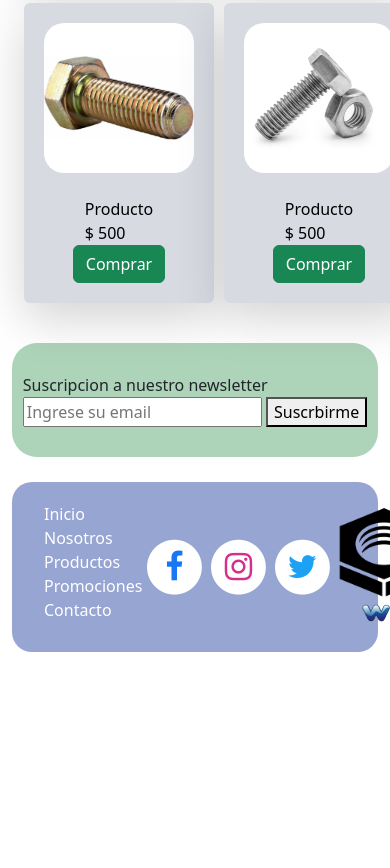
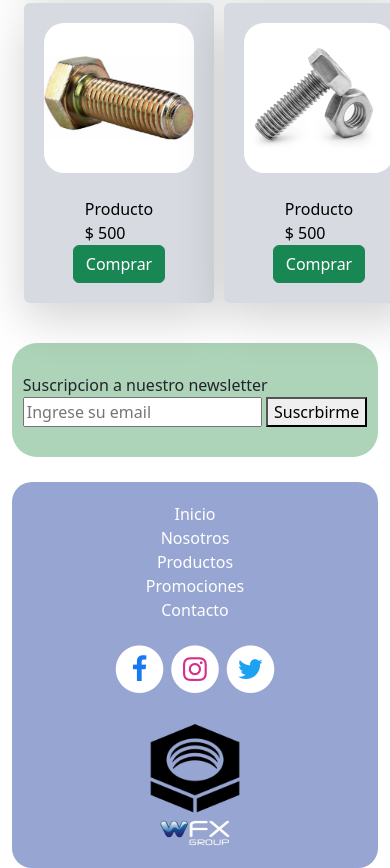
Before and after one commit to thelaw2k/curso_dw, a website: page index.html in a window 390 px wide. Shown: the part 1943-2811 px from the top of the page. Before the commit the page ends 2595 px from the top, so only its background shows below. Drawn offline with nearby package versions, Linux system fonts and the light colour scheme.

Commit message:
Arreglando Footer que se desacomodaba a los 500px

```diff
--- a/index.html
+++ b/index.html
@@ -103,17 +103,17 @@
 
             <div class="pie__logosSociales">
                 <span class="fa-stack fa-lg">
-                    <i class="fa fa-circle fa-stack-2x fa-inverse"></i>
-                    <i class="fa fa-facebook btn__facebook fa-stack-1x"></i>
+                    <a href="https://www.facebook.com/"><i class="fa fa-circle fa-stack-2x fa-inverse"></i>
+                    <i class="fa fa-facebook btn__facebook fa-stack-1x"></i></a>
                 </span>
                 <span class="fa-stack fa-lg">
-                    <i class="fa fa-circle fa-stack-2x fa-inverse"></i>
-                    <i class="fa fa-instagram btn__instagram fa-stack-1x"></i>
+                    <a href="https://www.instagram.com/"><i class="fa fa-circle fa-stack-2x fa-inverse"></i>
+                    <i class="fa fa-instagram btn__instagram fa-stack-1x"></i></a>
                 </span>
 
                 <span class="fa-stack fa-lg">
-                    <i class="fa fa-circle fa-stack-2x fa-inverse"></i>
-                    <i class="fa fa-twitter btn__twitter fa-stack-1x"></i>
+                    <a href="https://twitter.com/home"><i class="fa fa-circle fa-stack-2x fa-inverse"></i>
+                    <i class="fa fa-twitter btn__twitter fa-stack-1x"></i></a>
                 </span>
             </div>
 
--- a/scss/components/_footer.scss
+++ b/scss/components/_footer.scss
@@ -61,3 +61,42 @@
 .pie__wfx{
     color: rgb(238, 238, 238);
 }
+
+@media screen and (max-width: 500px) {
+    .pie__nav{
+        grid-template-columns: 1fr;
+        width: 100%;
+    }
+
+    .pie__logosSociales {
+        display: flex;
+        flex-direction: row;
+        align-items:center;
+        justify-content: center;
+        font-size: 1.3em;
+        margin: 20px 0px 20px 0px;
+    }
+
+    .pie__logos {
+        display: flex;
+        flex-direction: column;
+        align-items: center;
+        margin-right: 0px;
+    }
+
+    .pie__wfx{
+        color: rgb(238, 238, 238);
+    }
+
+    .pie__menu{
+        display: flex;
+        flex-direction: column;
+        margin-top: auto;
+        margin-bottom: auto;
+        height: 100%;
+        width: 100%;
+        list-style:none;
+        text-align: center;
+        padding: 0px;
+    }
+}
--- a/scss/components/_globals.scss
+++ b/scss/components/_globals.scss
@@ -34,6 +34,7 @@ body {
     font-size: $tamano_fuente;
 }
 
+//Extend
 .imagenes_productos{
     width: 150px;
     border-radius: 20px;
```
Also changed, not shown: css/style.css.
